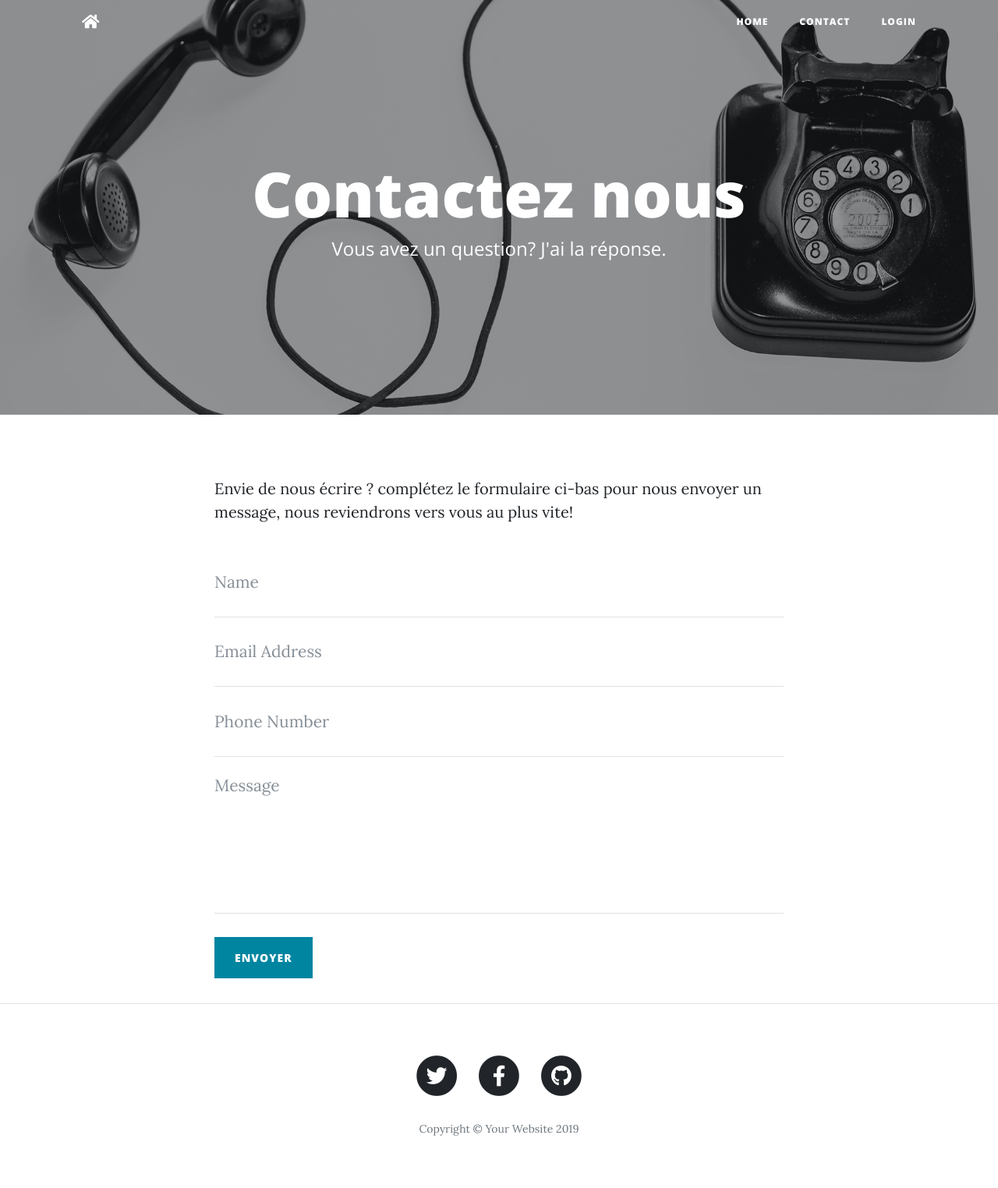
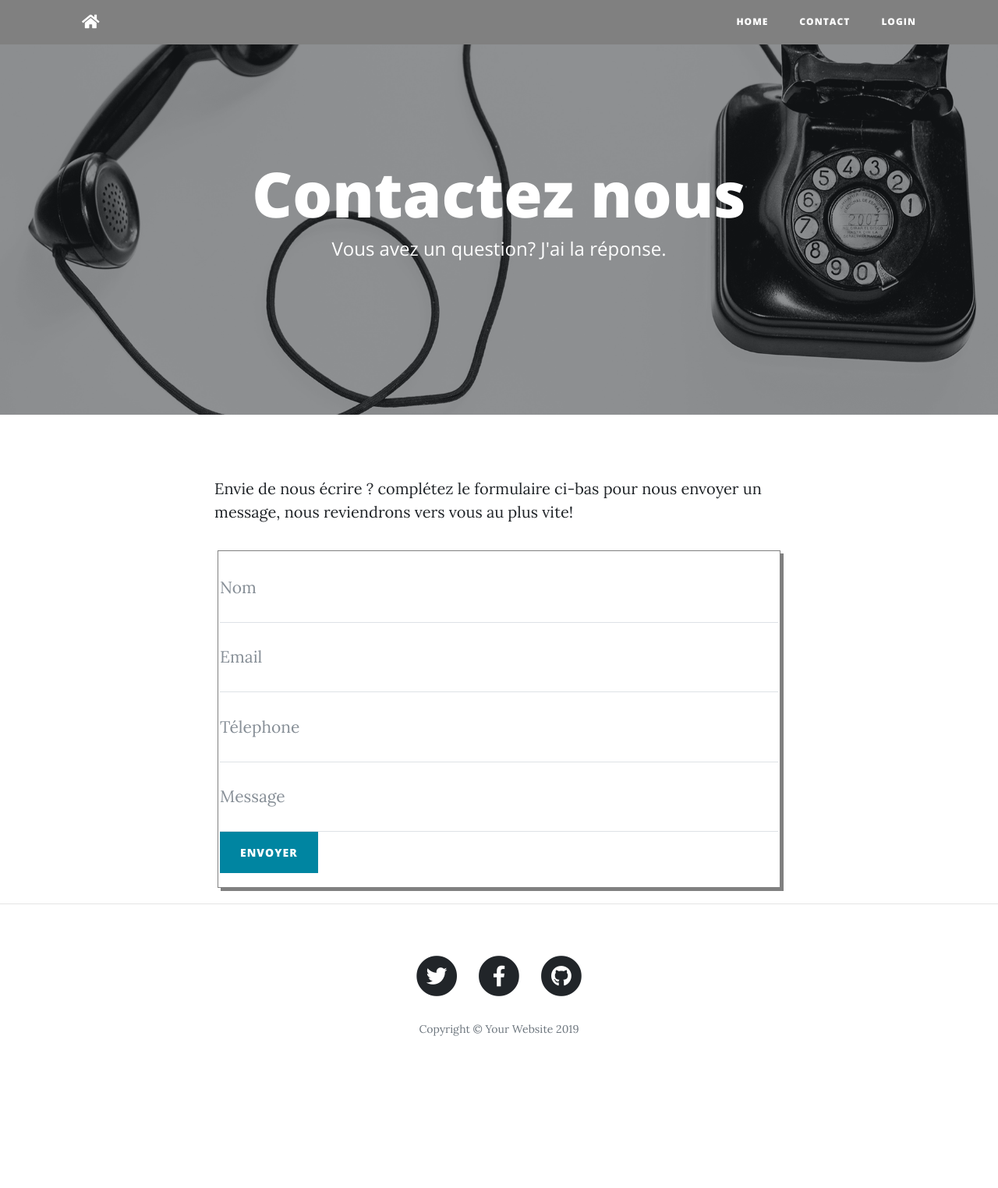
Before and after one commit to LeonardDeVanGogh/BIllet_pour_Alaska, a PHP site: page /index.php?page=contact in a window 1280 px wide. Shown: the whole page at 78% size. After the commit the page ends 1329 px from the top, so only its background shows below. Run offline with PHP 8.4, Linux system fonts and the light colour scheme.

Commit message:
introduce mail function on contact form

```diff
--- a/controler/frontEnd/FrontEndControler.php
+++ b/controler/frontEnd/FrontEndControler.php
@@ -26,6 +26,10 @@ defined("_Can_access_") or die("Inclusion directe non autorisée");
 		public function contact()
 		{
 			require('view/frontEnd/contact.php');
+		}
+		public function contactMail()
+		{
+			require('controler/frontEnd/contact_me.php');
 		}
 		public function userInfosUpdate()
 		{
--- a/index.php
+++ b/index.php
@@ -76,6 +76,10 @@ if (isset($_GET['page']))
     {
         $frontEndControler->contact();
     }
+    if($_GET['page']=="contact_mail")
+    {
+        $frontEndControler->contactMail();
+    }
 
     # --------------- backEndControler --------------- #
     if($_GET['page']=="manage_billet")
--- a/mail/contact_me.php
+++ b/mail/contact_me.php
@@ -16,7 +16,7 @@ $phone = strip_tags(htmlspecialchars($_POST['phone']));
 $message = strip_tags(htmlspecialchars($_POST['message']));
 
 // Create the email and send the message
-$to = 'bryan.razyk@gmail.com'; // Add your email address inbetween the '' replacing yourname@yourdomain.com - This is where the form will send a message to.
+$to = 'contact@billetpourlalaska.com'; // Add your email address inbetween the '' replacing yourname@yourdomain.com - This is where the form will send a message to.
 $email_subject = "Billet pour l'Alaska:  $name";
 $email_body = "You have received a new message from your website contact form.\n\n"."Here are the details:\n\nName: $name\n\nEmail: $email_address\n\nPhone: $phone\n\nMessage:\n$message";
 $headers = "From: noreply@yourdomain.com\n"; // This is the email address the generated message will be from. We recommend using something like noreply@yourdomain.com.
--- a/view/frontEnd/billet.php
+++ b/view/frontEnd/billet.php
@@ -116,7 +116,7 @@ require_once('controler/frontEnd/protect_access.php');
             <div class="control-group">
               <div class="form-group floating-label-form-group controls">
                 <label></label>
-                <input type="textarea" class="form-control" name="addComment" placeHolder="écrivez votre commentaire ici" required data-validation-required-message="merci d'écrire votre commentaire">
+                <input type="textarea" class="form-control" name="addComment" required data-validation-required-message="merci d'écrire votre commentaire">
                 <p class="help-block text-danger"></p>
               </div>
               <?php echo '<input type="hidden" name="articleId" value="' . $article->id() . '">' ?>
--- a/view/frontEnd/contact.php
+++ b/view/frontEnd/contact.php
@@ -12,25 +12,20 @@
 <html lang="en">
 
 <head>
-
   <meta charset="utf-8">
   <meta name="viewport" content="width=device-width, initial-scale=1, shrink-to-fit=no">
   <meta name="description" content="">
   <meta name="author" content="">
-
   <title>BIllet pour l'Alaska</title>
-
   <!-- Bootstrap core CSS -->
   <link href="vendor/bootstrap/css/bootstrap.min.css" rel="stylesheet">
-
   <!-- Custom fonts for this template -->
   <link href="vendor/fontawesome-free/css/all.min.css" rel="stylesheet" type="text/css">
   <link href='https://fonts.googleapis.com/css?family=Lora:400,700,400italic,700italic' rel='stylesheet' type='text/css'>
   <link href='https://fonts.googleapis.com/css?family=Open+Sans:300italic,400italic,600italic,700italic,800italic,400,300,600,700,800' rel='stylesheet' type='text/css'>
-
   <!-- Custom styles for this template -->
   <link href="css/clean-blog.min.css" rel="stylesheet">
-
+  <link href="css/style.css" rel="stylesheet">
 </head>
 
 <body>
@@ -58,42 +53,57 @@
     <div class="row">
       <div class="col-lg-8 col-md-10 mx-auto">
         <p>Envie de nous écrire ? complétez le formulaire ci-bas pour nous envoyer un message, nous reviendrons vers vous au plus vite!</p>
-        <!-- WARNING: Some web hosts do not allow emails to be sent through forms to common mail hosts like Gmail or Yahoo. It's recommended that you use a private domain email address! -->
-        <form name="sentMessage" id="contactForm" novalidate>
+      </div>
+      <div class="container">
+        <?php
+          if(isset($_GET['missingField'])){
+            ?> <div class="row">
+              <div class="col-lg-8 col-md-10 mx-auto colorWrong">Tous les champs doivent être remplis</div>
+            </div> <?php
+          }
+          if(isset($_GET['messageSent'])){
+            ?> <div class="row">
+              <div class="col-lg-8 col-md-10 mx-auto colorRight">Message Envoyé</div>
+            </div> <?php
+          }
+        ?>
+        <div class="row">
+          <div class="col-lg-8 col-md-10 mx-auto">
+            <form name="contactForm" id="contactForm" method="post" action="index.php?page=contact_mail" novalidate>
               <div class="control-group">
                 <div class="form-group floating-label-form-group controls">
                   <label>Nom</label>
-              <input type="text" class="form-control" placeholder="Name" id="name" required data-validation-required-message="Please enter your name.">
+                  <input type="text" class="form-control" name="name" id="name" placeHolder="Nom" autofocus>
                   <p class="help-block text-danger"></p>
                 </div>
               </div>
               <div class="control-group">
                 <div class="form-group floating-label-form-group controls">
                   <label>Email</label>
-              <input type="email" class="form-control" placeholder="Email Address" id="email" required data-validation-required-message="Please enter your email address.">
+                  <input type="text" class="form-control" name="email" id="email" placeHolder="Email">
                   <p class="help-block text-danger"></p>
                 </div>
               </div>
               <div class="control-group">
-            <div class="form-group col-xs-12 floating-label-form-group controls">
-              <label>Numéro de téléphoner</label>
-              <input type="tel" class="form-control" placeholder="Phone Number" id="phone" required data-validation-required-message="Please enter your phone number.">
+                <div class="form-group floating-label-form-group controls">
+                  <label>Télephone</label>
+                  <input type="tel" class="form-control" name="phone" id="phone" placeHolder="Télephone">
                   <p class="help-block text-danger"></p>
                 </div>
               </div>
               <div class="control-group">
                 <div class="form-group floating-label-form-group controls">
                   <label>Message</label>
-              <textarea rows="5" class="form-control" placeholder="Message" id="message" required data-validation-required-message="Please enter a message."></textarea>
+                  <input type="text" class="form-control" name="message" id="message" placeHolder="Message">
                   <p class="help-block text-danger"></p>
                 </div>
               </div>
-          <br>
-          <div id="success"></div>
               <div class="form-group">
-            <button type="submit" class="btn btn-primary" id="sendMessageButton">Envoyer</button>
+                <button type="submit" class="btn btn-primary" name="contactFormButton" id="contactFormButton">Envoyer</button>
               </div>
             </form>
+          </div>
+        </div>
       </div>
     </div>
   </div>
@@ -107,10 +117,6 @@
   <script src="vendor/jquery/jquery.min.js"></script>
   <script src="vendor/bootstrap/js/bootstrap.bundle.min.js"></script>
 
-  <!-- Contact Form JavaScript -->
-  <script src="js/jqBootstrapValidation.js"></script>
-  <script src="js/contact_me.js"></script>
-
   <!-- Custom scripts for this template -->
   <script src="js/clean-blog.min.js"></script>
 
--- a/view/frontEnd/inscription.php
+++ b/view/frontEnd/inscription.php
@@ -13,7 +13,7 @@
     <meta name="viewport" content="width=device-width, initial-scale=1, shrink-to-fit=no">
     <meta name="description" content="">
     <meta name="author" content="">
-    <title>Clean Blog - Start Bootstrap Theme</title>
+    <title>Billet pour l'Alaska</title>
     <!-- Bootstrap core CSS -->
     <link href="vendor/bootstrap/css/bootstrap.min.css" rel="stylesheet">
     <!-- Custom fonts for this template -->
--- a/view/frontEnd/login.php
+++ b/view/frontEnd/login.php
@@ -11,7 +11,7 @@
   <meta name="viewport" content="width=device-width, initial-scale=1, shrink-to-fit=no">
   <meta name="description" content="">
   <meta name="author" content="">
-  <title>Clean Blog - Start Bootstrap Theme</title>
+  <title>Billet pour l'Alaska</title>
   <!-- Bootstrap core CSS -->
   <link href="vendor/bootstrap/css/bootstrap.min.css" rel="stylesheet">
   <!-- Custom fonts for this template -->
@@ -73,8 +73,8 @@
       </div>
     </div>
     <div class="row">
-             <a href="index.php?page=inscription" class="col-lg-8 col-md-10 mx-auto">Inscription</a>
-         </div>
+       <a href="index.php?page=inscription" class="col-lg-8 col-md-10 mx-auto">Inscription</a>
+   </div>
   </div>
 
   <hr>
```
Also changed, not shown: controler/frontEnd/contact_me.php (added, +16 -0 lines). Lines whose indentation alone changed are shown as unchanged.
